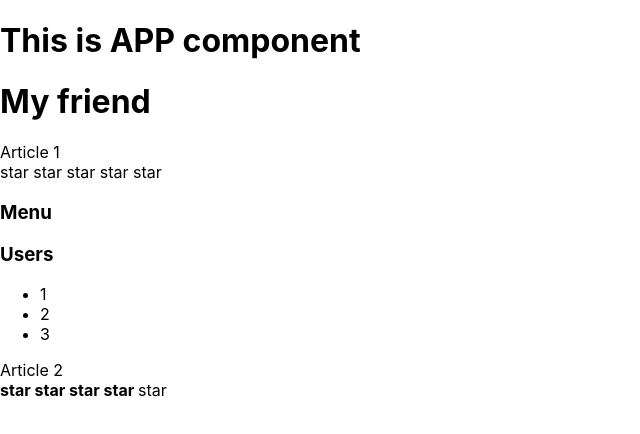
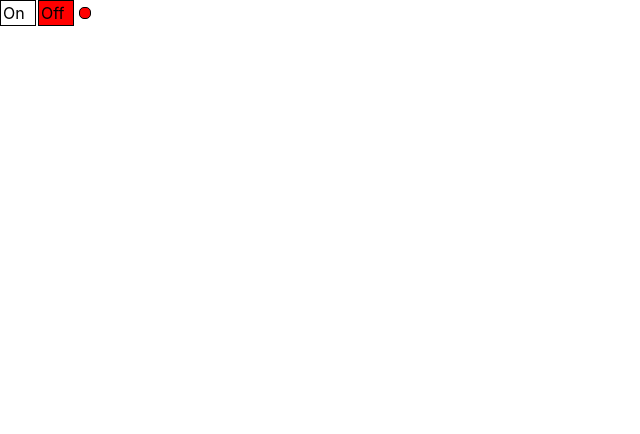
Before and after one commit to Dallmad/examples, a React (Create React App) app: page / in a window 1280 px wide. Shown: the top 434 px of the page, without its empty margins (0-640 px from the left). Built offline with nearby package versions, Linux system fonts and the light colour scheme.

Commit message:
create buttons On/Off

```diff
--- a/src/App.tsx
+++ b/src/App.tsx
@@ -2,18 +2,20 @@
 import './App.css';
 import {Accordion} from "./components/Accordion/Accordion";
 import {Rating} from "./components/Rating/Rating";
+import {OnOff} from "./components/OnOff/OnOff";
 
 function App() {
     return (
         <div>
-            <PageTitle title={'This is APP component'}/>
+            <OnOff on={false}/>
+            {/*<PageTitle title={'This is APP component'}/>
             <PageTitle title={'My friend'}/>
             Article 1
             <Rating value={0}/>
             <Accordion titleValue={'Menu'} collapsed={true}/>
             <Accordion titleValue={'Users'} collapsed={false}/>
             Article 2
-            <Rating value={4}/>
+            <Rating value={4}/>*/}
         </div>
     );
 }
--- /dev/null
+++ b/src/components/OnOff/OnOff.tsx
@@ -0,0 +1,40 @@
+type PropsType = {
+    on: boolean
+}
+
+
+export function OnOff(props:PropsType) {
+    const onStyle = {
+        width: '30px',
+        height: '20px',
+        border: '1px solid black',
+        display: 'inline-block',
+        padding: '2px',
+        background: props.on ? 'green' : 'white'
+    }
+    const offStyle = {
+        width: '30px',
+        height: '20px',
+        border: '1px solid black',
+        display: 'inline-block',
+        padding: '2px',
+        background: !props.on ? 'red' : 'white',
+        marginLeft: '2px'
+    }
+    const indicatorStyle = {
+        width: '10px',
+        height: '10px',
+        borderRadius: '5px',
+        border: '1px solid black',
+        display: 'inline-block',
+        marginLeft: '5px',
+        background: props.on ? 'green' : 'red'
+    }
+    return (
+    <div>
+        <div style={onStyle}>On</div>
+        <div style={offStyle}>Off</div>
+        <div style={indicatorStyle}></div>
+    </div>
+    )
+}
```
